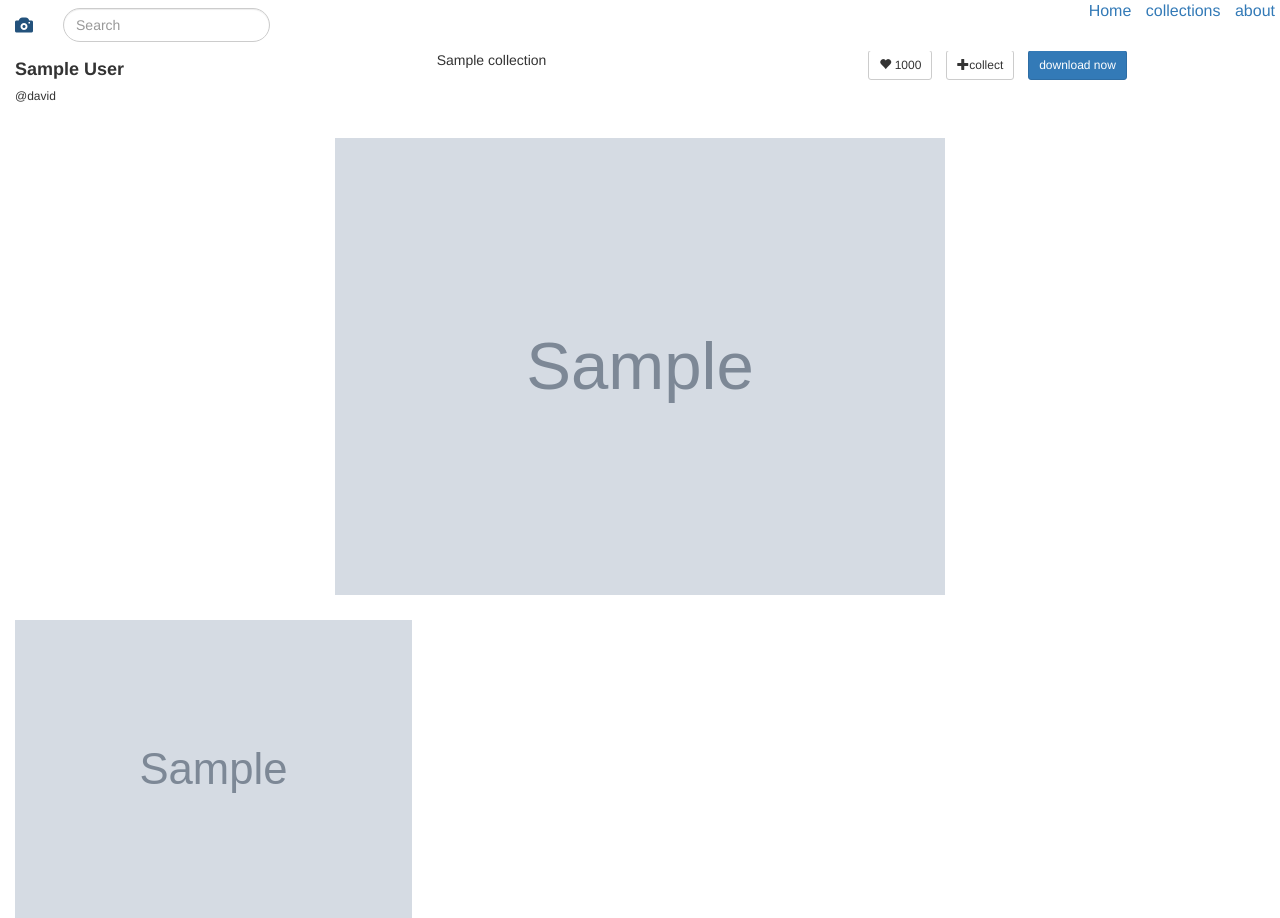
After one commit to DavidNjoroge/unsplash_clone, a Django app: page /post/1 in a window 1280 px wide. The commit adds this page. Run offline with Django 3.2, Linux system fonts and the light colour scheme; tables that the repository leaves empty hold one stand-in row (values such as "Sample post"); grey boxes marked "Sample" are stand-in pictures; some libraries are stand-ins or nearby versions.

Commit message:
add code to query posts for more than one tag

```diff
--- a/unsplash/clone/static/css/styles.css
+++ b/unsplash/clone/static/css/styles.css
@@ -26,6 +26,7 @@ nav{
 
 .overlay {
   position: absolute;
+  display: block;
   top: 0;
   bottom: 0;
   left: 0;
@@ -55,3 +56,7 @@ nav{
 .author{
   color: white;
 }
+.imgpost{
+  width: 100%;
+  /*height: 500px;*/
+}
--- a/unsplash/clone/templates/navbar.html
+++ b/unsplash/clone/templates/navbar.html
@@ -10,7 +10,7 @@
   <nav class="navbar navbar-fixed-top">
     <div class="container-fluid">
       <div class="navbar-header">
-        <a class="navbar-brand" href="#">
+        <a class="navbar-brand" href="/">
           <span class="glyphicon glyphicon-camera"></span>
         </a>
       </div>
--- /dev/null
+++ b/unsplash/clone/templates/post.html
@@ -0,0 +1,73 @@
+{% extends 'base.html' %} {% block content %} {% load static %}
+
+<div class="container-fluid top">
+  <div class="row">
+
+    <div class="col-md-4">
+      <div class="">
+        <h4><strong>{{post.user.first_name }} {{post.user.last_name}}</strong></h4>
+        <h6>@david</h6>
+      </div>
+    </div>
+    <div class="col-md-4">
+      <ul class="list-inline">
+        {% for tag in post.collection.all %}
+        <ul class="list-inline">
+          <li>{{tag}}</li>
+        </ul>
+        {% endfor %}
+      </ul>
+    </div>
+    <div class="col-md-4">
+      <!-- <div class=""> -->
+      <ul class="list-inline">
+        <li><a class="btn btn-default btn-sm " href="#"><span class="glyphicon glyphicon-heart"></span> 1000 </a></li>
+        <li><a class="btn btn-default btn-sm " href="#"><span class="glyphicon glyphicon-plus"></span>collect</a></li>
+        <li><a href="#" class="btn btn-primary btn-sm">download now</a></li>
+      </ul>
+      <!-- </div> -->
+    </div>
+
+  </div>
+</div>
+<div class="container-fluid header">
+  <div class="row">
+    <div class="col-md-3">
+
+    </div>
+    <div class="col-md-6">
+      <img src="{{post.image.url}}" class="imgpost img-responsive" alt="">
+
+    </div>
+    <div class="col-md-3">
+
+    </div>
+  </div>
+
+</div>
+<div class="container-fluid">
+  <div class="row">
+    {% for post in posts %}
+    <div class="col-md-4">
+      <div class="view">
+        <img src="{{post.image.url}}" class="imga" alt="">
+
+        <div class="overlay center">
+          <ul class="list-inline li_top">
+            <li><a class="btn btn-default btn-sm " href="#"><span class="glyphicon glyphicon-heart"></span> 1000 </a></li>
+            <li><a class="btn btn-default btn-sm " href="#"><span class="glyphicon glyphicon-plus"></span>collect</a></li>
+            <!-- <p class="white-text">super light overlay</p> -->
+          </ul>
+          <ul class="list-inline dwn">
+            <li><a class="author" href="#">David mwangi</a></li>
+            <!-- <li><a href="#"></a></li> -->
+            <li><a class="btn btn-default btn-sm " href="#"><span class="glyphicon glyphicon-download-alt li_btm"></span></a></li>
+
+          </ul>
+        </div>
+      </div>
+    </div>
+    <h2 class="text-centre"></h2> {% endfor %}
+  </div>
+</div>
+{% endblock %}
--- a/unsplash/clone/urls.py
+++ b/unsplash/clone/urls.py
@@ -4,7 +4,8 @@ from django.conf import settings
 from django.conf.urls.static import static
 
 urlpatterns=[
-url('^$',views.index,name='index')
+url('^$',views.index,name='index'),
+url(r'^post/(\d+)',views.post,name='post')
 ]
 if settings.DEBUG:
     urlpatterns+=static(settings.MEDIA_URL,document_root=settings.MEDIA_ROOT)
--- a/unsplash/clone/views.py
+++ b/unsplash/clone/views.py
@@ -1,8 +1,31 @@
 from django.shortcuts import render
 from .models import Post,collections,User
+from django.http import HttpResponse,Http404
+from itertools import chain
+# result = list(chain(*docs))
+
 # Create your views here.
 def index(request):
     posts=Post.get_posts()
     tags=collections.get_collections()
     print(len(tags))
     return render(request,'index.html',{"posts":posts,"tags":tags})
+def post(request,post_id):
+    # try:
+
+    post=Post.objects.get(id=post_id)
+    posts_list=[]
+    tags=post.collection.all()
+    for tag in tags:
+        # other_posts=collections.objects.filter(collection=1)
+        qwerty=tag.post_set.all()
+        posts_list.append(qwerty)
+    results=list(chain(*posts_list))
+    print(len(results))
+        # posts_list=posts_list+qwerty
+        # print(len(other_posts))
+    # other_posts=Post.objects.get(collection=post.collection).distinct()
+    # print(len(posts_list))
+    # except DoesNotExist:
+    #     raise Http404()
+    return render(request,'post.html',{"post":post,"posts":results})
```
Also changed, not shown: unsplash/clone/templates/index.html (+7 -2 lines).
